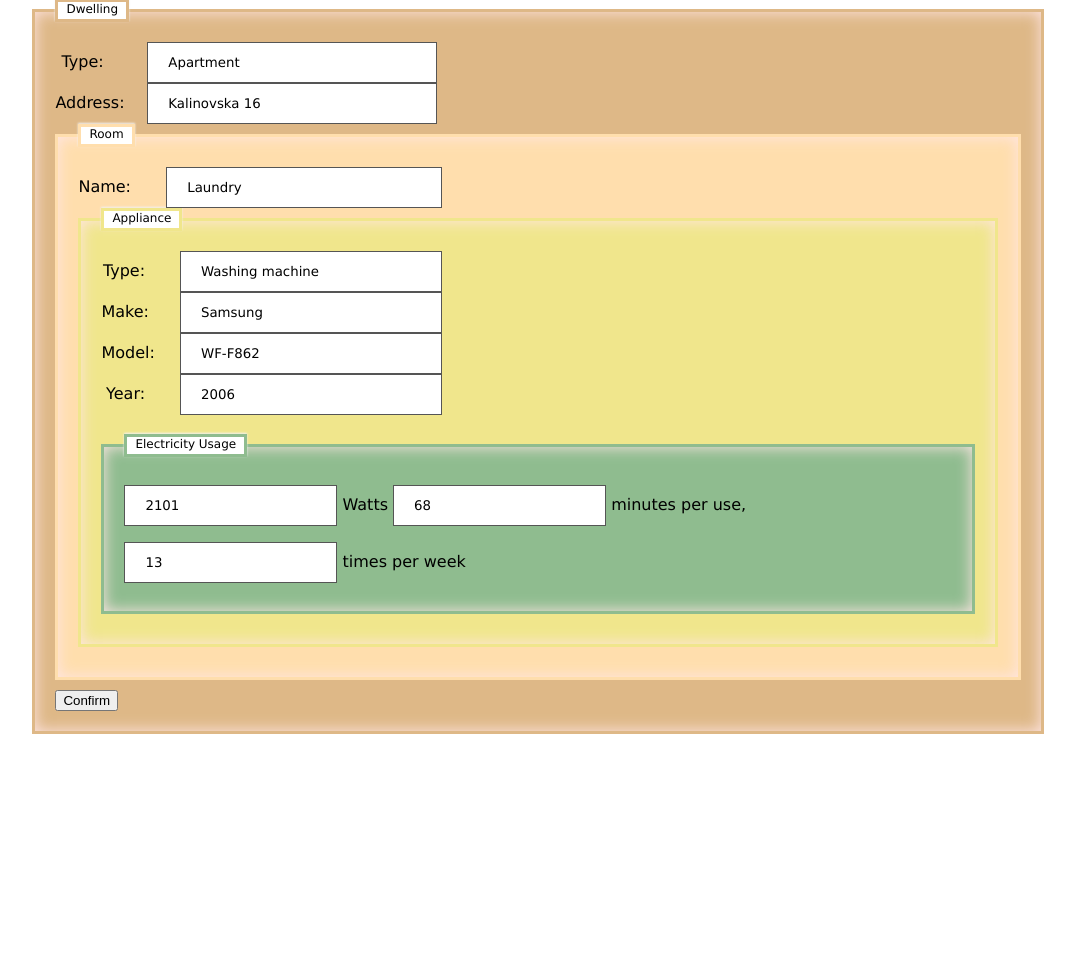
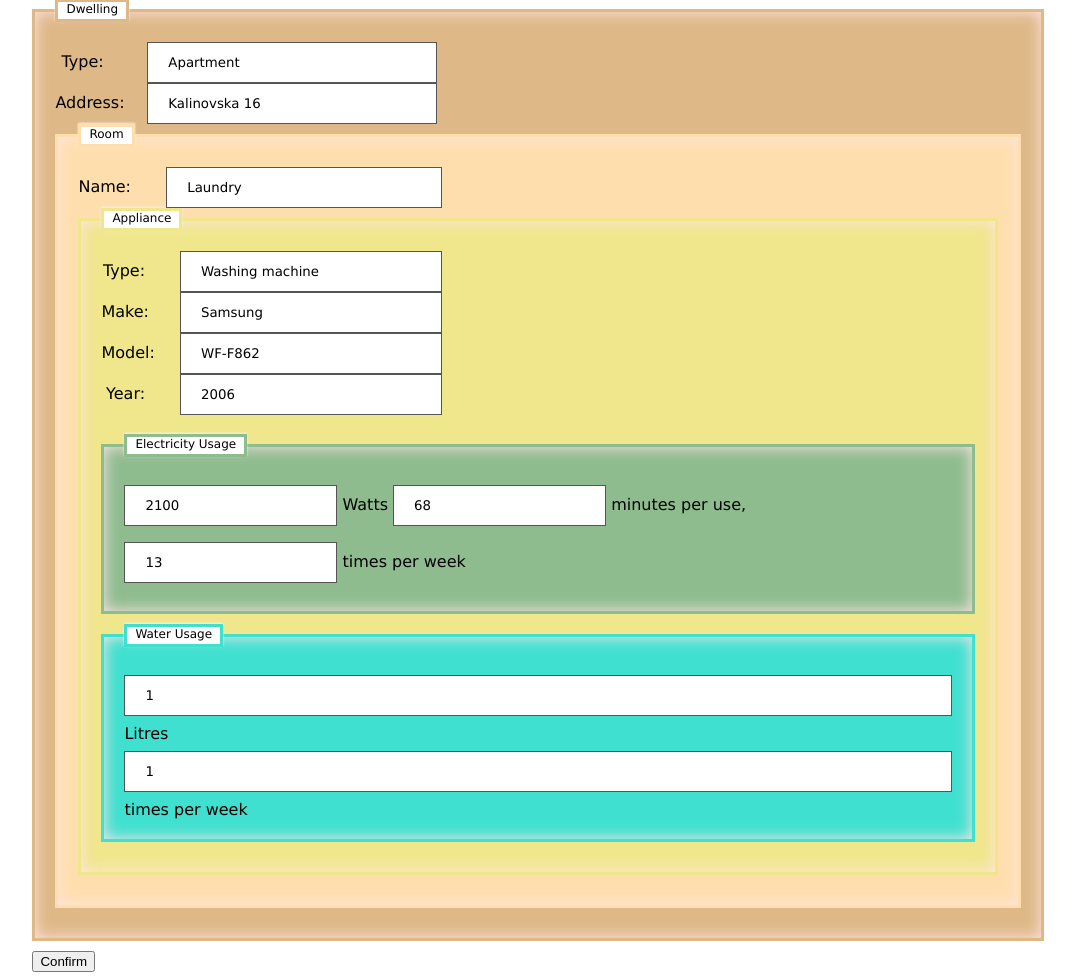
Before and after one commit to Janko-Kremovy/household, a Django app: page /expenses/1/ in a window 1280 px wide. Shown: the part 67-1047 px from the top of the page, without its empty margins (102-1177 px from the left). Before the commit the page ends 801 px from the top, so only its background shows below. Run offline with Django 3.2, Linux system fonts and the light colour scheme; data comes from the database, SQL or seed files in the repository.

Commit message:
added water usages to expenses form

```diff
--- a/expenses/admin.py
+++ b/expenses/admin.py
@@ -1,8 +1,9 @@
 from django.contrib import admin
 
-from .models import Appliance, Room, Dwelling, ElectricityUsage
+from .models import Appliance, Room, Dwelling, ElectricityUsage, WaterUsage
 
 admin.site.register(Appliance)
 admin.site.register(Room)
 admin.site.register(Dwelling)
 admin.site.register(ElectricityUsage)
+admin.site.register(WaterUsage)
--- a/expenses/models.py
+++ b/expenses/models.py
@@ -47,7 +47,7 @@ class ElectricityUsage(models.Model):
 class WaterUsage(models.Model):
     appliance = models.ForeignKey(Appliance, on_delete=models.CASCADE)
     litres = models.IntegerField()
-    occurences_per_week = models.IntegerField()
+    occurrences_per_week = models.IntegerField()
 
     def __str__(self):
-        return str(self.litres) + 'L, ' + str(self.occurences_per_week) + ' times per week.'
+        return str(self.litres) + 'L, ' + str(self.occurrences_per_week) + ' times per week.'
--- a/expenses/templates/expenses/detail.html
+++ b/expenses/templates/expenses/detail.html
@@ -71,6 +71,11 @@ fieldset.electricity_usage {
     border: 3px solid DarkSeaGreen;
 }
 
+fieldset.water_usage {
+    background: Turquoise;
+    border: 3px solid Turquoise;
+}
+
 fieldset legend{
     color: black;
     border: 3px solid BurlyWood;
@@ -94,6 +99,10 @@ fieldset legend.appliance {
 
 fieldset legend.electricity_usage {
     border: 3px solid DarkSeaGreen;
+}
+
+fieldset legend.water_usage {
+    border: 3px solid Turquoise;
 }
 
 </style>
@@ -132,10 +141,20 @@ fieldset legend.electricity_usage {
             <label>times per week</label></br>
             </fieldset>
         {% endfor %}
+
+        {% for water_usage in appliance.waterusage_set.all %}
+            <fieldset class="water_usage"><legend class="water_usage">Water Usage</legend>
+            <input type="text"  class="water_usage" name="water_usage_litres{{ water_usage.id }}" value="{{ water_usage.litres }}" />
+            <label>Litres</label>
+            <input type="text" class="water_usage" name="water_usage_occurrences_per_week{{ water_usage.id }}" value="{{ water_usage.occurrences_per_week }}" />
+            <label>times per week</label></br>
+            </fieldset>
+        {% endfor %}
+        </fieldset>
+    {% endfor %}
     </fieldset>
-    {% endfor %}
+{% endfor %}
 </fieldset>
-{% endfor %}
 
 <input type="submit" value="Confirm" />
 </form>
--- a/expenses/templates/expenses/index.html
+++ b/expenses/templates/expenses/index.html
@@ -16,6 +16,9 @@
                 {% endif %}
                 {% if appliance.uses_water %}
                     <p>Uses water</p>
+                    {% for water_usage in appliance.waterusage_set.all %}
+                        <p>{{ water_usage }}</p>
+                    {% endfor %}
                 {% endif %}
                 {% if appliance.uses_gas %}
                     <p>Uses gas</p>
--- a/expenses/views.py
+++ b/expenses/views.py
@@ -50,6 +50,17 @@ def update(request, dwelling_id):
                         electricity_usage.occurrences_per_week = int(request.POST['electricity_usage_occurrences_per_week' + str(electricity_usage.id)])
                         electricity_usage.save()
 
+                print("after electricity")
+
+                # EACH WATER USAGE FOR APPLIANCE
+                if appliance.uses_water:
+                    for water_usage in appliance.waterusage_set.all():
+                        water_usage.litres = int(request.POST['water_usage_litres' + str(water_usage.id)])
+                        water_usage.occurrences_per_week = int(request.POST['water_usage_occurrences_per_week' + str(water_usage.id)])
+                        water_usage.save()
+
+                print("after water")
+
     # THIS SHOULD NOT HAPPEN
     except(KeyError, Dwelling.DoesNotExist):
         # Redisplay the update form.
```
Also changed, not shown: expenses/templates/expenses/update.html (+11 -1 lines), db.sqlite3, expenses/migrations/0004_auto_20170916_2318.py (added).
